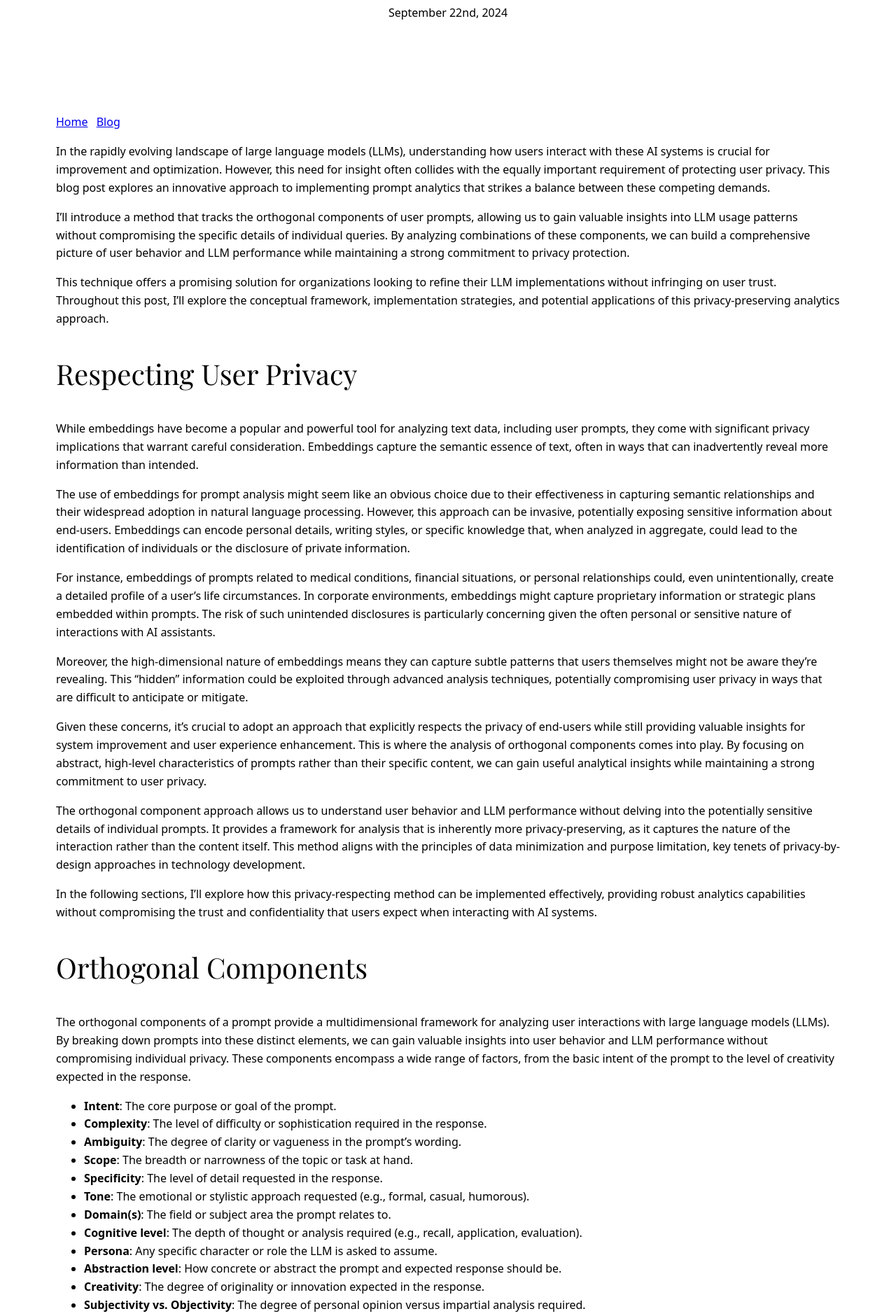
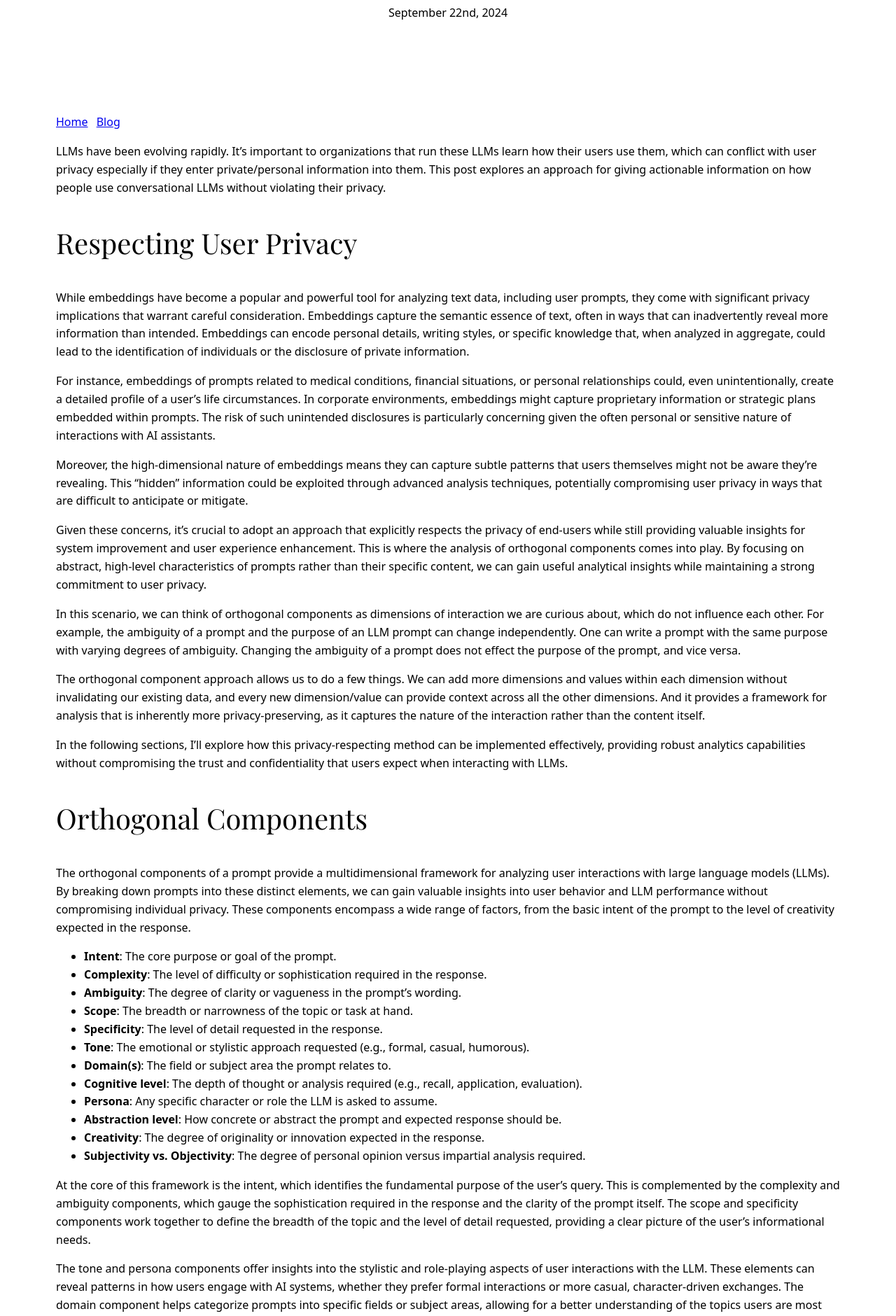
Before and after one commit to dpfens/dpfens.github.io, a Jekyll site: the page built from blog/_posts/2024-09-22-llm-prompt-analytics.md, in a window 1280 px wide. Shown: the part 407-2287 px from the top of the page at 70% size. Built offline with Jekyll 4.4.1, drawn with Linux system fonts in a browser that asks for light colours; some web fonts are replaced; some of the changed text lies outside the part shown.

Commit message:
improve some wording and adds links to headers

```diff
--- a/blog/_posts/2024-09-22-llm-prompt-analytics.md
+++ b/blog/_posts/2024-09-22-llm-prompt-analytics.md
@@ -6,18 +6,11 @@
 tags: llm data
 ---
 
-
-In the rapidly evolving landscape of large language models (LLMs), understanding how users interact with these AI systems is crucial for improvement and optimization. However, this need for insight often collides with the equally important requirement of protecting user privacy. This blog post explores an innovative approach to implementing prompt analytics that strikes a balance between these competing demands.
-
-I'll introduce a method that tracks the orthogonal components of user prompts, allowing us to gain valuable insights into LLM usage patterns without compromising the specific details of individual queries. By analyzing combinations of these components, we can build a comprehensive picture of user behavior and LLM performance while maintaining a strong commitment to privacy protection.
-
-This technique offers a promising solution for organizations looking to refine their LLM implementations without infringing on user trust. Throughout this post, I'll explore the conceptual framework, implementation strategies, and potential applications of this privacy-preserving analytics approach.
+LLMs have been evolving rapidly.  It's important to organizations that run these LLMs learn how their users use them, which can conflict with user privacy especially if they enter private/personal information into them.  This post explores an approach for giving actionable information on how people use conversational LLMs without violating their privacy.
 
 {% include components/heading.html heading='Respecting User Privacy' level=2 %}
 
-While embeddings have become a popular and powerful tool for analyzing text data, including user prompts, they come with significant privacy implications that warrant careful consideration. Embeddings capture the semantic essence of text, often in ways that can inadvertently reveal more information than intended.
-
-The use of embeddings for prompt analysis might seem like an obvious choice due to their effectiveness in capturing semantic relationships and their widespread adoption in natural language processing. However, this approach can be invasive, potentially exposing sensitive information about end-users. Embeddings can encode personal details, writing styles, or specific knowledge that, when analyzed in aggregate, could lead to the identification of individuals or the disclosure of private information.
+While embeddings have become a popular and powerful tool for analyzing text data, including user prompts, they come with significant privacy implications that warrant careful consideration. Embeddings capture the semantic essence of text, often in ways that can inadvertently reveal more information than intended. Embeddings can encode personal details, writing styles, or specific knowledge that, when analyzed in aggregate, could lead to the identification of individuals or the disclosure of private information.
 
 For instance, embeddings of prompts related to medical conditions, financial situations, or personal relationships could, even unintentionally, create a detailed profile of a user's life circumstances. In corporate environments, embeddings might capture proprietary information or strategic plans embedded within prompts. The risk of such unintended disclosures is particularly concerning given the often personal or sensitive nature of interactions with AI assistants.
 
@@ -25,9 +18,11 @@
 
 Given these concerns, it's crucial to adopt an approach that explicitly respects the privacy of end-users while still providing valuable insights for system improvement and user experience enhancement. This is where the analysis of orthogonal components comes into play. By focusing on abstract, high-level characteristics of prompts rather than their specific content, we can gain useful analytical insights while maintaining a strong commitment to user privacy.
 
-The orthogonal component approach allows us to understand user behavior and LLM performance without delving into the potentially sensitive details of individual prompts. It provides a framework for analysis that is inherently more privacy-preserving, as it captures the nature of the interaction rather than the content itself. This method aligns with the principles of data minimization and purpose limitation, key tenets of privacy-by-design approaches in technology development.
+In this scenario, we can think of orthogonal components as dimensions of interaction we are curious about, which do not influence each other.  For example, the ambiguity of a prompt and the purpose of an LLM prompt can change independently.  One can write a prompt with the same purpose with varying degrees of ambiguity.  Changing the ambiguity of a prompt does not effect the purpose of the prompt, and vice versa.
 
-In the following sections, I'll explore how this privacy-respecting method can be implemented effectively, providing robust analytics capabilities without compromising the trust and confidentiality that users expect when interacting with AI systems.
+The orthogonal component approach allows us to do a few things.  We can add more dimensions and values within each dimension without invalidating our existing data, and every new dimension/value can provide context across all the other dimensions.  And it provides a framework for analysis that is inherently more privacy-preserving, as it captures the nature of the interaction rather than the content itself.
+
+In the following sections, I'll explore how this privacy-respecting method can be implemented effectively, providing robust analytics capabilities without compromising the trust and confidentiality that users expect when interacting with LLMs.
 
 {% include components/heading.html heading='Orthogonal Components' level=2 %}
 
@@ -103,7 +98,7 @@
 {
   "response": "string",
   "components": {
-    "intent": "string",
+    "intent": ["string"],
     "complexity": "integer",
     "ambiguity": "integer",
     "scope": "string",
@@ -123,7 +118,7 @@
 
 One challenge with this approach is ensuring that the LLM's classification is consistent and accurate. To address this, we might need to provide clear guidelines or examples for each component as part of our system prompt. We could also implement a calibration process, where we periodically submit known prompts and compare the LLM's classifications to predetermined benchmarks.
 
-On the backend, we would need to set up a system to store and analyze the classification data. This could involve a database to record the orthogonal component values for each prompt, along with analytics tools to identify patterns and trends over time. It's crucial to ensure that this system is designed with privacy in mind, storing only the component classifications without any of the original prompt text.
+On the backend, we would need to set up a system to store and analyze the classification data. This could involve a database to record the orthogonal component values for each prompt, along with analytics tools to identify patterns and trends over time.  This could be stored efficiently in a set of normalized SQL tables. The key is storing only the component classifications without any of the original prompt text.  This sort of access could be controlled by providing external teams with permissioned `VIEWS` that exclude embeddings and original text.
 
 To further enhance privacy, we could implement additional safeguards such as data aggregation and anonymization techniques. For instance, we might only analyze data in batches of a certain size, or use differential privacy methods to add controlled noise to the data, making it impossible to reverse-engineer individual prompts from the stored classifications.
 
@@ -135,63 +130,61 @@
 
 Analyzing the orthogonal components of user prompts over time can reveal fascinating trends and patterns in LLM usage. This analysis could provide valuable insights into user behavior, evolving needs, and the overall effectiveness of the LLM. Let's explore some potential avenues for analysis and the trends they might uncover.
 
-### Sequence Analysis
+{% include components/heading.html heading='Sequence Analysis' level=3 %}
 By examining sequences of orthogonal component combinations, we could identify common user journeys or task flows. For instance, we might observe that users often start with low-complexity, high-ambiguity prompts in a particular domain, gradually increasing in specificity and complexity as they refine their queries. This could indicate a learning curve as users become more familiar with the LLM's capabilities.
 
-### Temporal Patterns
+{% include components/heading.html heading='Temporal Patterns' level=3 %}
 Analyzing how component combinations change over time (e.g., daily, weekly, or seasonally) could reveal interesting usage patterns. We might find that creativity and abstraction levels peak during certain times of day, possibly correlating with when users are engaged in brainstorming or creative tasks. Conversely, we might see a trend towards high-specificity, low-ambiguity prompts during typical working hours, suggesting task-oriented usage.
 
-## Domain Clustering
+{% include components/heading.html heading='Domain Clustering' level=3 %}
 By clustering prompts based on their domain component, we could identify which subject areas are most popular among users. This analysis might reveal unexpected connections between domains, such as users frequently transitioning between seemingly unrelated fields. Such insights could inform interdisciplinary applications of the LLM.
 
-### Cognitive Progression
+{% include components/heading.html heading='Cognitive Progression' level=3 %}
 Tracking the cognitive level component over time for individual users or user groups could show how interaction with the LLM impacts cognitive engagement. We might observe a trend towards higher cognitive levels as users become more adept at formulating complex queries, indicating that the LLM is effectively supporting intellectual growth.
 
-### Persona Evolution
+{% include components/heading.html heading='Persona Evolution' level=3 %}
 By analyzing how the persona component changes across user sessions, we could gain insights into how users perceive and interact with AI. A trend towards more frequent use of specific personas might suggest that users are becoming more comfortable with role-playing scenarios or are finding particular personas especially helpful for certain tasks.
 
-### Ambiguity and Specificity Correlation
+{% include components/heading.html heading='Ambiguity and Specificity Correlation' level=3 %}
 Examining the relationship between ambiguity and specificity over time could reveal how users learn to formulate more effective prompts. We might see a general trend towards lower ambiguity and higher specificity as users become more experienced, potentially indicating improved communication between humans and AI.
 
-### Creativity Cycles
+{% include components/heading.html heading='Creativity Cycles' level=3 %}
 Analyzing the creativity component across user bases could uncover cycles or triggers for creative use of the LLM. This might reveal specific combinations of other components that tend to precede or accompany high-creativity prompts, offering insights into the conditions that foster innovative thinking.
 
-### Tone Adaptation
+{% include components/heading.html heading='Tone Adaptation' level=3 %}
 Tracking changes in the tone component could show how users adapt their communication style with the LLM over time. We might observe users converging on particular tones that they find most effective, or adapting their tone based on the complexity or domain of their queries.
 
-By analyzing these trends and patterns, organizations could gain a deeper understanding of how their LLM is being used and how user behavior evolves over time. This information could drive decisions about model updates, feature development, and user education initiatives. For example, if analysis reveals that users struggle to reduce ambiguity in certain domains, this could prompt the development of more targeted help features or refinements to the LLM's ability to handle ambiguous queries in those areas.
-
-Moreover, these insights could inform broader strategies in AI development and human-AI interaction. Understanding how users naturally progress in their use of LLMs could help in designing more intuitive interfaces or in developing AI systems that better adapt to individual user's growing capabilities and changing needs.
+By analyzing these trends and patterns, organizations could gain a deeper understanding of how the user's approach to using the LLM changes over time. This information could drive decisions about model updates, feature development, and user education initiatives. For example, if analysis reveals that users struggle to reduce ambiguity in certain domains, this could prompt the development of more targeted help features or refinements to the LLM's ability to handle ambiguous queries in those areas.
 
 {% include components/heading.html heading='Wisdom of the Crowd' level=3 %}
 
 We can extend our focus to compare trajectories across user conversations and between different users. This comparative analysis opens up new possibilities for clustering, similarity measurement, and pattern recognition on a broader scale.
 
-### Cross-Conversation Analysis
+{% include components/heading.html heading='Cross-Conversation Analysis' level=3 %}
 By examining the trajectories of orthogonal component combinations across multiple conversations for a single user, we can identify consistent patterns in their LLM interaction style. For instance, we might discover that a user typically begins conversations with high-ambiguity, low-specificity prompts, gradually increasing in complexity and specificity as the conversation progresses. This could indicate a preference for exploratory dialogue followed by focused inquiry.
 
-### User Similarity Clustering
+{% include components/heading.html heading='User Similarity Clustering' level=3 %}
 Comparing these conversation trajectories between users allows us to cluster individuals with similar interaction patterns. We could employ techniques like Dynamic Time Warping (DTW) to measure the similarity between conversation sequences, accounting for variations in conversation length and pacing. This clustering could reveal distinct user archetypes, such as "Methodical Researchers" who consistently progress from broad to narrow queries, or "Creative Explorers" who maintain high levels of ambiguity and creativity throughout their interactions.
 
-### Divergence Analysis
+{% include components/heading.html heading='Divergence Analysis' level=3 %}
 By measuring how quickly user trajectories diverge from one another, we can gain insights into the diversity of user needs and interaction styles. Rapid divergence might indicate a user base with varied expertise levels or diverse use cases, while slower divergence could suggest more homogeneous user behavior. This information could be valuable for tailoring the LLM's capabilities to support a wide range of interaction styles or for identifying underserved user segments.
 
-### Temporal Cohort Comparison
+{% include components/heading.html heading='Temporal Cohort Comparison' level=3 %}
 Grouping users into cohorts based on when they first started using the LLM allows us to compare trajectory evolution over time. We might find that newer users show more erratic patterns in their orthogonal component combinations, while long-term users demonstrate more stable and efficient trajectories. This could provide insights into the learning curve associated with LLM use and inform onboarding strategies.
 
-### Cross-Domain Transfer
+{% include components/heading.html heading='Cross-Domain Transfer' level=3 %}
 Analyzing how users' trajectories change when they switch between domains can reveal interesting patterns of knowledge transfer. We might observe that users who exhibit high complexity and low ambiguity in one domain quickly achieve similar levels in new domains, suggesting effective cross-domain learning. Conversely, consistent drops in complexity when switching domains could indicate areas where additional user support is needed.
 
-### Collaborative Pattern Analysis
+{% include components/heading.html heading='Collaborative Pattern Analysis' level=3 %}
 For LLMs used in collaborative settings, we can analyze how the trajectories of multiple users interacting on the same project align or diverge. This could uncover effective collaboration patterns, such as complementary query styles that lead to more comprehensive project outcomes.
 
-### Anomaly Detection
+{% include components/heading.html heading='Anomaly Detection' level=3 %}
 By establishing baseline trajectories for different user types, we can implement anomaly detection to identify unusual interaction patterns. This could be useful for detecting potential misuse of the LLM, identifying users who might benefit from additional support, or discovering innovative use cases that deviate from the norm.
 
-### Predictive Modeling
+{% include components/heading.html heading='Predictive Modeling' level=3 %}
 Using historical trajectory data, we can build predictive models to anticipate future user needs based on the early stages of their conversation trajectories. This could enable proactive adjustments to the LLM's behavior or the suggestion of relevant resources to support the user's likely trajectory.
 
-By leveraging these comparative analyses, organizations can gain a much richer understanding of their user base and how individuals interact with their LLM over time. This deep insight can drive personalization strategies, inform product development decisions, and ultimately lead to more effective and user-centric AI systems. Moreover, it opens up possibilities for adaptive LLMs that can recognize and respond to individual user trajectories, providing increasingly tailored and effective support as conversations progress.
+By leveraging these comparative analyses, teams/organizations can better understand their user base and how individuals interact with their LLM over time. This can personalization strategies, inform product development, and ultimately lead to more effective and user-centric systems. It also opens up possibilities for adaptive LLMs that can recognize and respond to individual user trajectories, providing increasingly tailored and effective support as conversations progress.
 
 {% include components/heading.html heading='Next Steps' level=2 %}
 
@@ -206,4 +199,4 @@
 7. **Cross-Platform Behavior Analysis**: As LLMs become more ubiquitous, analytics might expand to track how users interact differently with various LLM implementations across different platforms or use cases.
 8. **Predictive Analytics for LLM Interactions**: Advanced systems might use historical data to predict future user behaviors or needs, allowing for proactive improvements to LLM capabilities or user interfaces.
 
-These potential advancements in LLM analytics promise to deepen our understanding of how humans interact with AI systems, driving improvements in LLM technology while maintaining a strong commitment to user privacy. As always, ethical considerations and transparency will be crucial as these technologies continue to develop and mature.
+These potential advancements in LLM analytics could deepen our understanding of how humans interact with AI systems, driving improvements in LLM technology while maintaining the trust of end-users. As with any technology that is not yet mature, ethical considerations and transparency are crucial.
```
Also changed, not shown: other parts of blog/_posts/2024-09-22-llm-prompt-analytics.md (+1 -1 lines).
